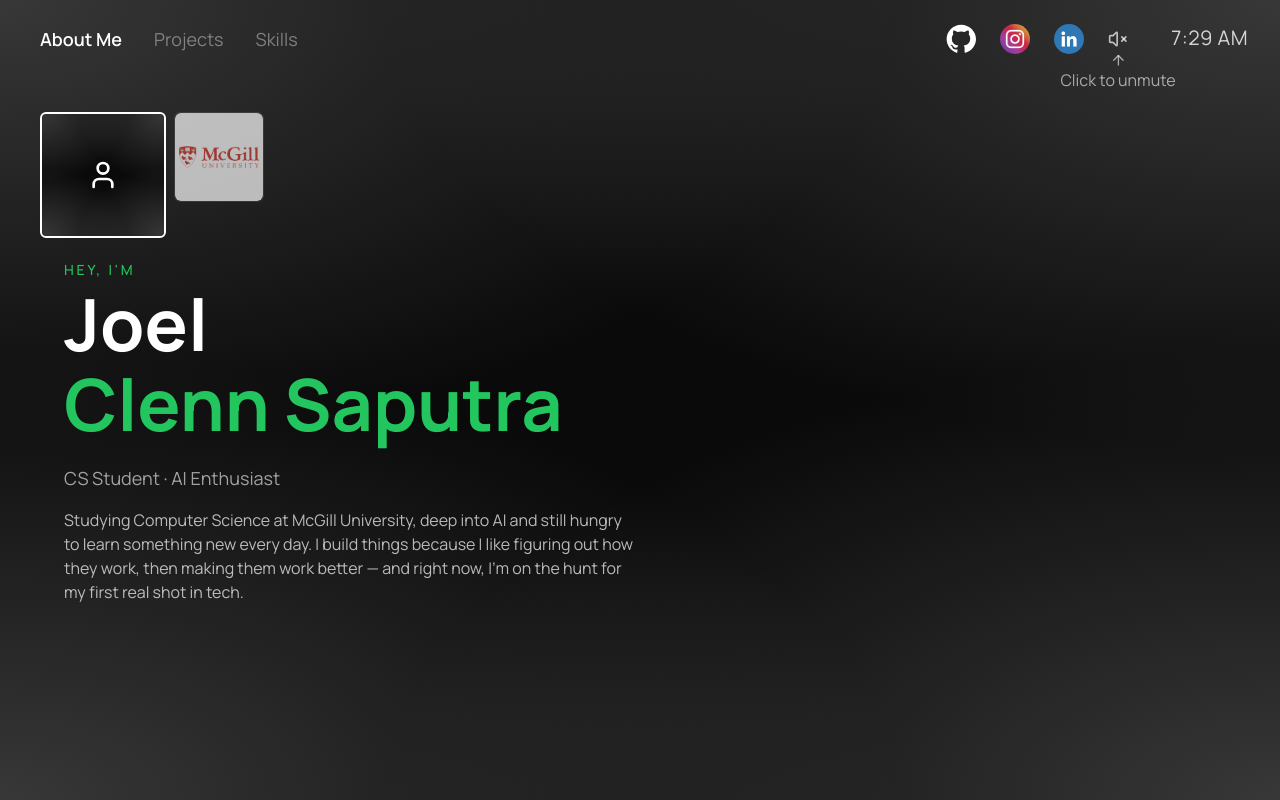
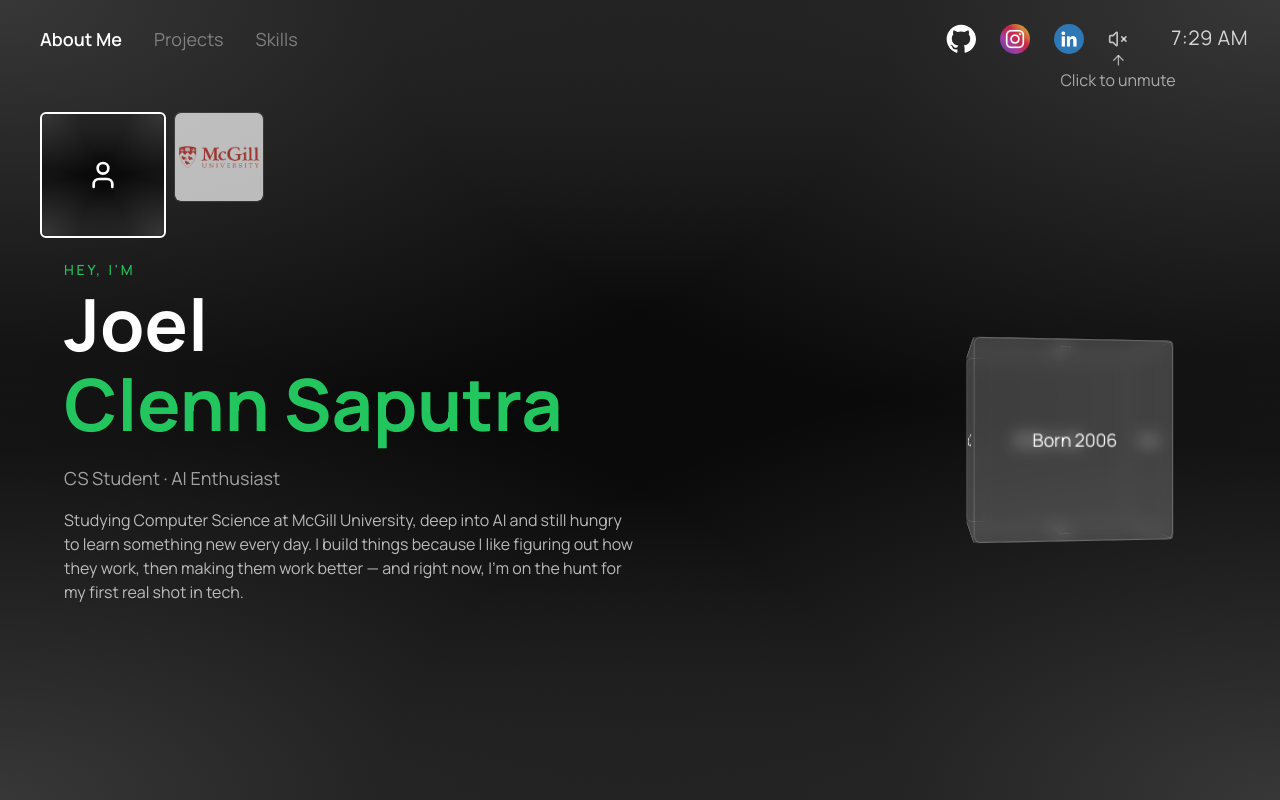
Before and after one commit to JoelSaputra/portfolio, a Next.js app: page /home in a window 1280 px wide. Built offline with nearby package versions, Linux system fonts and the light colour scheme.

Commit message:
Skill cube dummy

```diff
--- a/src/components/AboutMe.js
+++ b/src/components/AboutMe.js
@@ -1,5 +1,6 @@
 import { SVG3D } from "3dsvg";
 import { User } from "lucide-react";
+import SkillCube from "./SkillCube";
 
 export const id = "about-me";
 
@@ -37,8 +38,8 @@
       </div>
 
 
-      <div className="absolute left-140 mb-5 w-250 h-220">
-
+      <div className="absolute left-140 mb-5 w-250 h-220 flex items-center justify-center">
+        <SkillCube />
       </div>
     </div>
   );
--- /dev/null
+++ b/src/components/SkillCube.js
@@ -0,0 +1,43 @@
+const SIZE = 180;
+const HALF = SIZE / 2;
+
+const faces = [
+  { transform: `rotateY(0deg) translateZ(${HALF}px)`, image: "/images/Python-Thumbnail.png" },
+  { transform: `rotateY(180deg) translateZ(${HALF}px)`, image: "/images/JavaThumbnailLogo.png" },
+  { transform: `rotateY(90deg) translateZ(${HALF}px)`, image: "/images/JavaScript-Symbol-Thumbnail.png" },
+  { transform: `rotateY(-90deg) translateZ(${HALF}px)`, image: "/images/HTML5-Thumbnail.png" },
+  { transform: `rotateX(90deg) translateZ(${HALF}px)`, image: "/images/CSS-logo-Thumbnail.png" },
+  { transform: `rotateX(-90deg) translateZ(${HALF}px)`, image: "/images/Cprogramming-Thumbnail.png" },
+];
+
+export default function SkillCube() {
+  return (
+    <div
+      className="flex items-center justify-center"
+      style={{ width: SIZE, height: SIZE, perspective: 800 }}
+    >
+      <div
+        className="animate-slow-spin-y relative"
+        style={{
+          width: SIZE,
+          height: SIZE,
+          transformStyle: "preserve-3d",
+        }}
+      >
+        {faces.map((face) => (
+          <div
+            key={face.image}
+            className="absolute flex items-center justify-center rounded-md border border-white/20 bg-white/10 backdrop-blur-sm"
+            style={{
+              width: SIZE,
+              height: SIZE,
+              transform: face.transform,
+            }}
+          >
+            <p>Born 2006</p>
+          </div>
+        ))}
+      </div>
+    </div>
+  );
+}
--- a/src/pages/index.js
+++ b/src/pages/index.js
@@ -2,8 +2,7 @@
 import { useRouter } from "next/router";
 import Ps5Background from "@/components/Ps5Background";
 import CircularLink from "@/components/CircularLink";
-import MuteButton from "@/components/MuteButton";
-import { useMusic } from "@/context/MusicContext";
+import playSound from "@/lib/playSound";
 
 function useClock() {
   const [time, setTime] = useState(null);
@@ -24,11 +23,6 @@
 export default function Home() {
   const time = useClock();
   const router = useRouter();
-  const { setTrack } = useMusic();
-
-  useEffect(() => {
-    setTrack("/sounds/select-user.mp3");
-  }, [setTrack]);
 
   return (
     <div className="relative flex min-h-screen w-full flex-col items-center justify-center text-white">
@@ -47,9 +41,8 @@
           <CircularLink onSelect={(profile) => router.push(`/${profile.id}`)} />
       </div>
 
-      <div className="absolute right-24 top-6 flex items-center gap-5 text-lg tracking-wide text-white/80">
+      <div className="absolute right-8 top-6 text-lg tracking-wide text-white/80">
         {time}
-        <MuteButton />
       </div>
     </div>
   );
```
